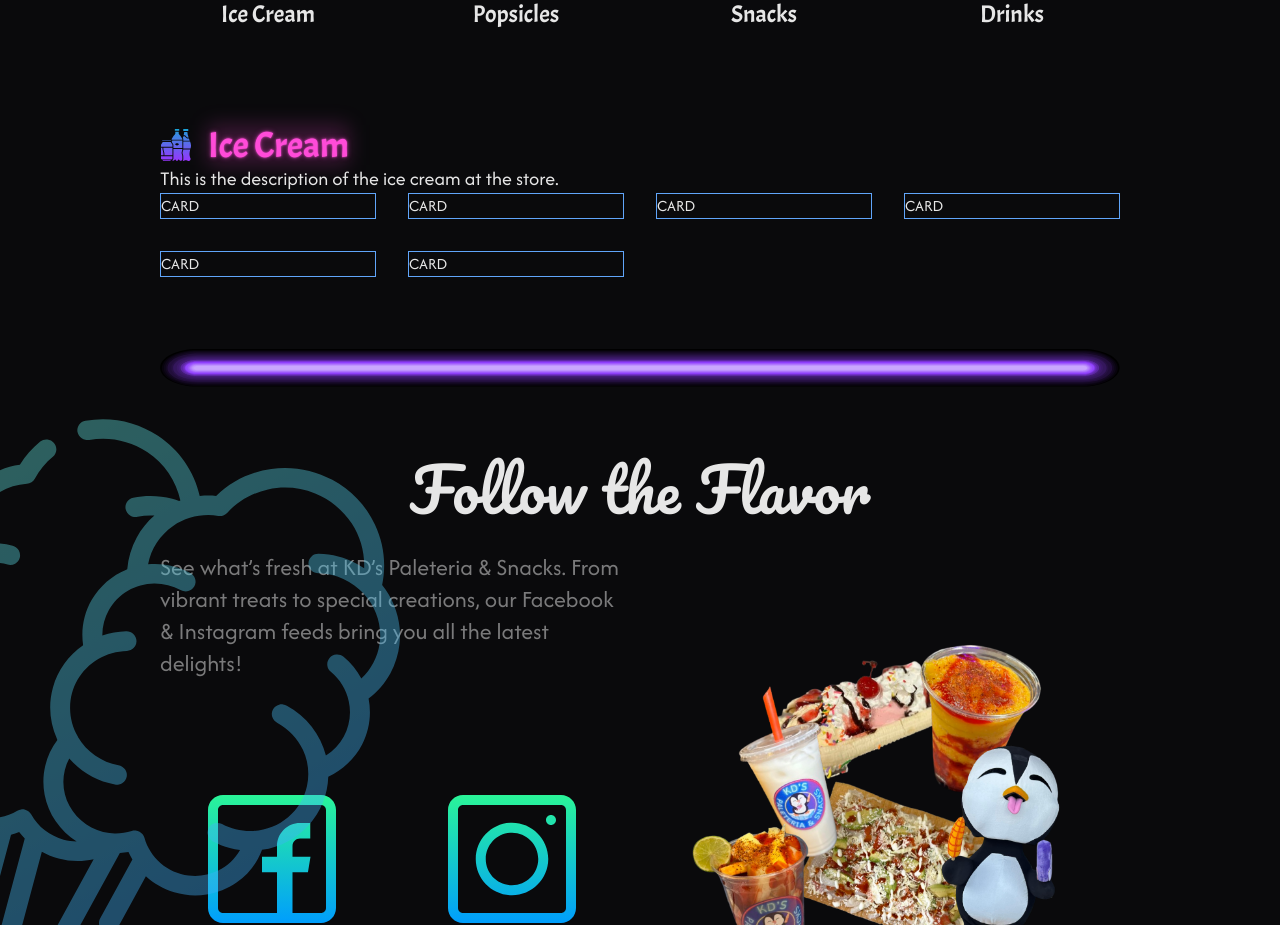
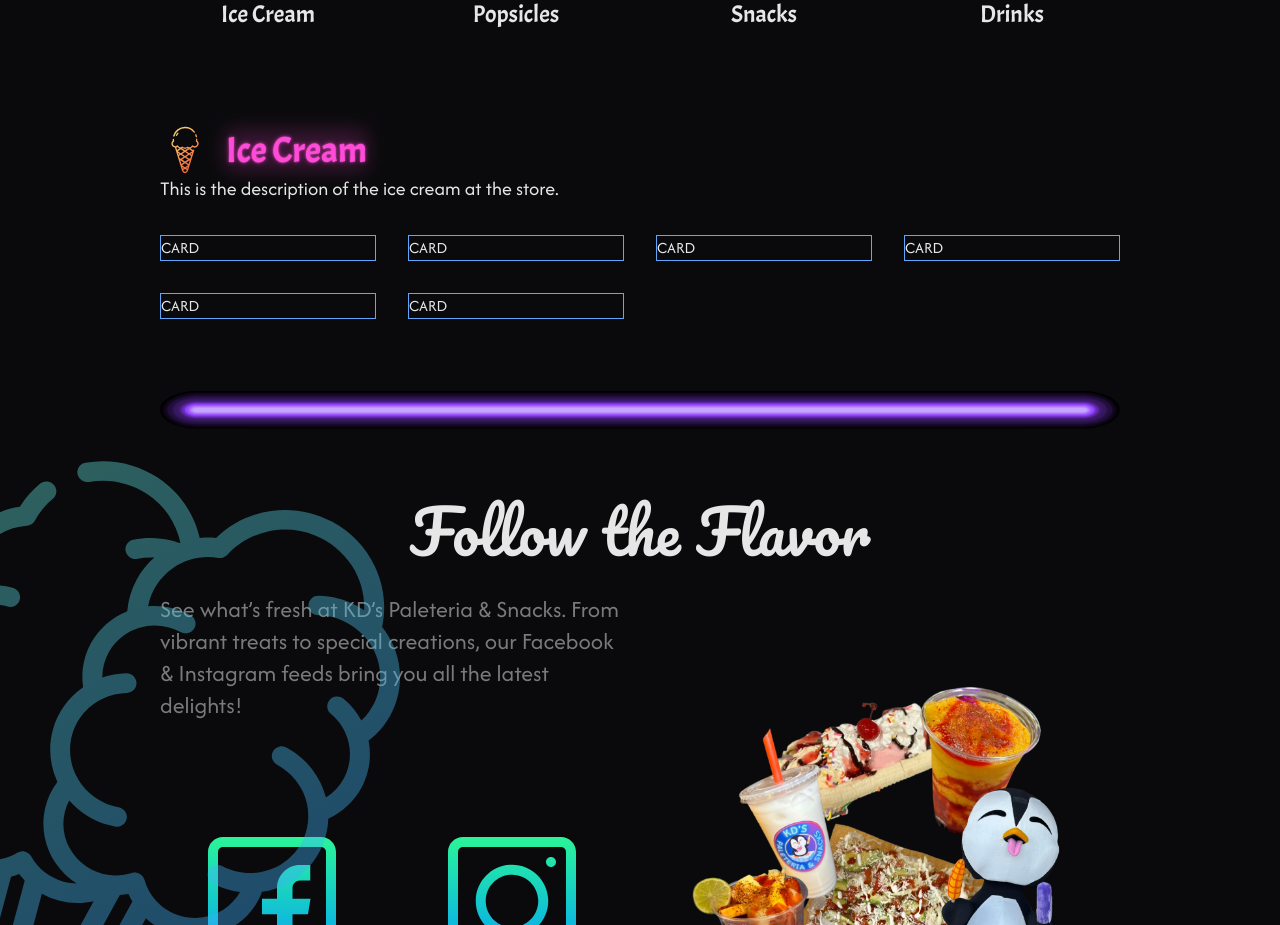
Before and after one commit to missatrox44/paleteria-and-snacks, a Next.js app: page / in a window 1280 px wide. Shown: the part 880-1805 px from the top of the page. Built offline with nearby package versions, Linux system fonts and the light colour scheme.

Commit message:
ice cream icon

```diff
--- a/src/app/components/FoodCategory.tsx
+++ b/src/app/components/FoodCategory.tsx
@@ -7,9 +7,9 @@
 
   return (
     <section className="wrapper py-10">
-      <div className="flex flex-col">
+      <div className="flex flex-col pb-8">
         <div className="flex items-center gap-x-4">
-          <Image src="/icons/drinks.svg" alt="Drinks icon" width={32} height={32} />
+          <Image src="/icons/ice-cream.svg" alt="Ice Cream icon" width={50} height={50} />
           <h2 className="font-acme text-2xl md:text-4xl text-neon-pink pink-neon-glow">Ice Cream</h2>
           {/* <Image className="object-fit" src="/text/ice-cream-text.svg" alt="Ice Cream" width={1000} height={1000} />  */}
         </div>
```
